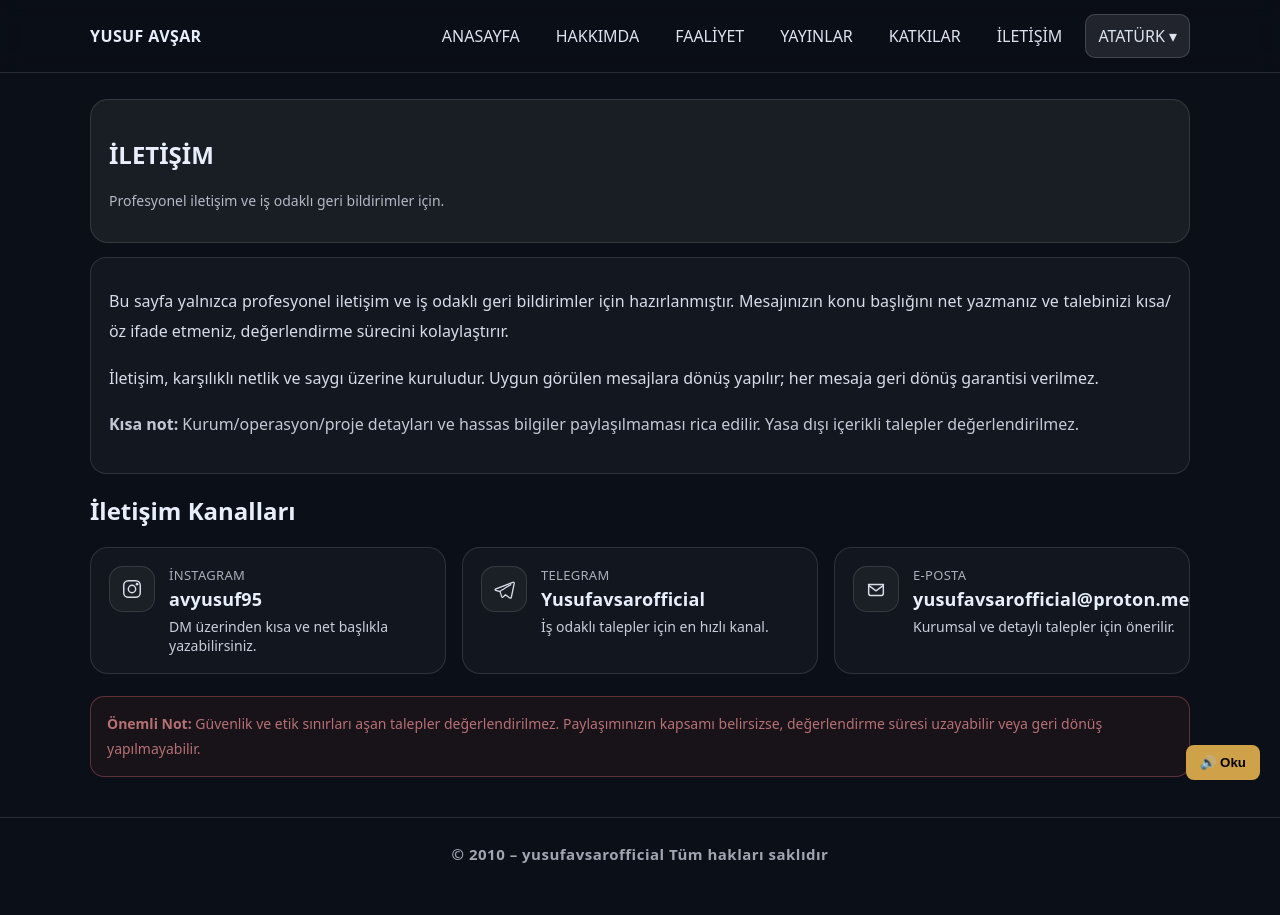
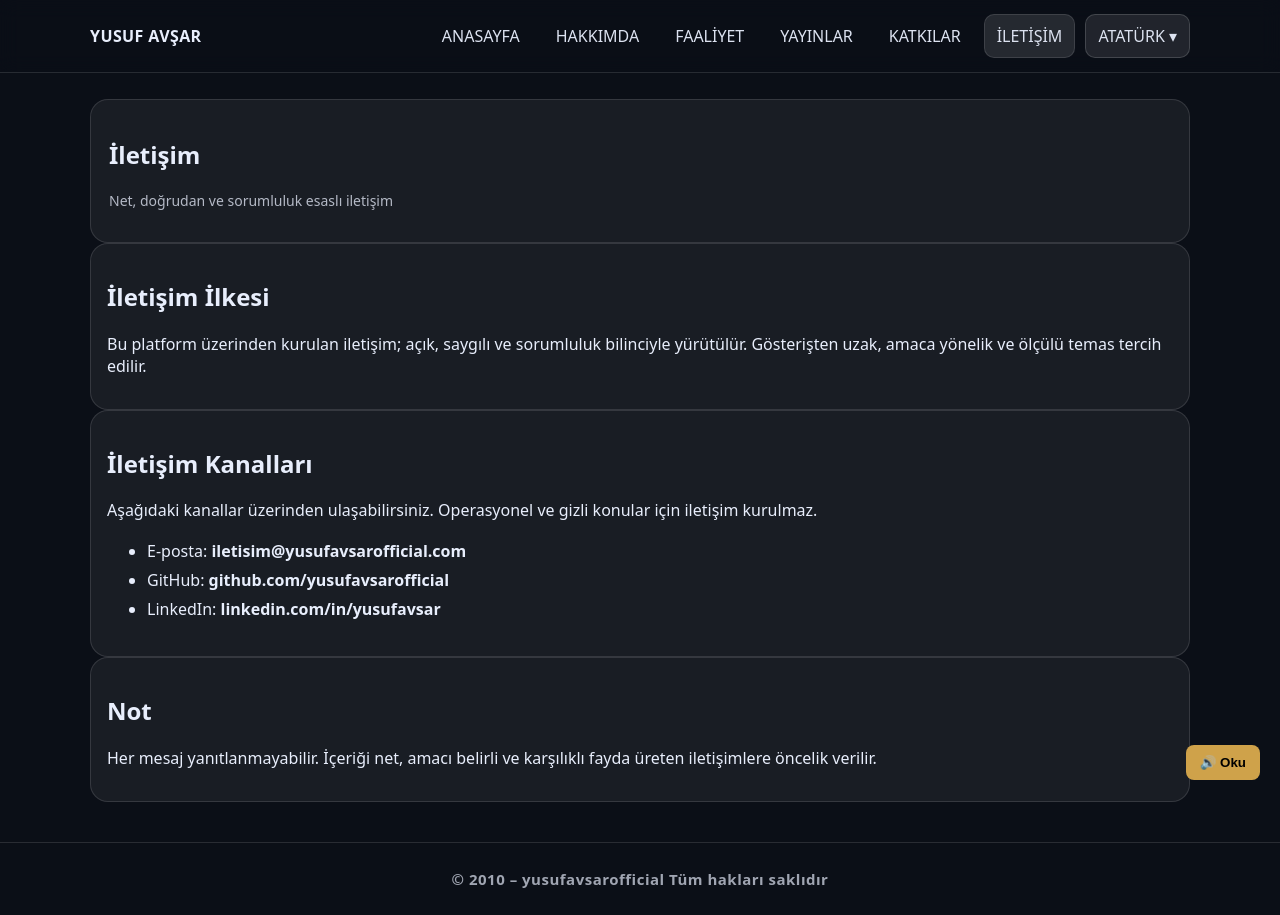
Before and after one commit to yusufavsarofficial/yusufavsarofficial.github.io, a plain HTML site: page iletisim.html in a window 1280 px wide. Before the commit the page ends 890 px from the top, so only its background shows below. Drawn offline with Linux system fonts and the light colour scheme.

Commit message:
Update iletisim.html

```diff
--- a/iletisim.html
+++ b/iletisim.html
@@ -1,199 +1,88 @@
 <!doctype html>
 <html lang="tr">
 <head>
-  <meta charset="utf-8" />
-  <meta name="viewport" content="width=device-width, initial-scale=1" />
-  <title>İletişim</title>
-  <link rel="stylesheet" href="style.css" />
-  <style>
-    .page{ max-width:1100px; margin:auto; }
-    .policy{
-      margin-top:14px;
-      line-height:1.9;
-      opacity:.92;
-      padding:18px 18px;
-      border-radius:16px;
-      border:1px solid rgba(255,255,255,.12);
-      background:rgba(255,255,255,.04);
-    }
-    .policy p{ margin-top:10px; text-align:justify; }
-    .policy .note{ margin-top:12px; opacity:.9; }
+  <meta charset="utf-8">
+  <meta name="viewport" content="width=device-width, initial-scale=1">
+  <title>İletişim | Yusuf Avşar</title>
+  <link rel="stylesheet" href="style.css">
+</head>
+<body>
 
-    .grid{
-      display:grid;
-      grid-template-columns: repeat(3, minmax(0, 1fr));
-      gap:16px;
-      margin-top:18px;
-    }
-    @media (max-width: 950px){ .grid{ grid-template-columns: 1fr; } }
-
-    .contact-card{
-      border:1px solid rgba(255,255,255,.12);
-      background:rgba(255,255,255,.03);
-      border-radius:18px;
-      padding:18px;
-      display:flex;
-      gap:14px;
-      align-items:flex-start;
-      text-decoration:none;
-      color:inherit;
-      transition: transform .12s ease, background .12s ease, border-color .12s ease;
-    }
-    .contact-card:hover{
-      transform: translateY(-2px);
-      background:rgba(255,255,255,.05);
-      border-color: rgba(255,255,255,.18);
-    }
-
-    .icon{
-      width:46px; height:46px;
-      border-radius:14px;
-      display:grid; place-items:center;
-      border:1px solid rgba(255,255,255,.12);
-      background:rgba(255,255,255,.04);
-      flex:0 0 auto;
-    }
-    .icon svg{ width:22px; height:22px; opacity:.92; }
-
-    .meta{ flex:1; }
-    .meta .label{ font-size:13px; opacity:.7; letter-spacing:.3px; }
-    .meta .title{ margin-top:3px; font-size:18px; font-weight:900; letter-spacing:.2px; }
-    .meta .value{ margin-top:6px; font-size:14px; opacity:.85; }
-    .meta .hint{ margin-top:10px; font-size:12px; opacity:.7; }
-
-    .footerhint{
-      margin-top:18px;
-      font-size:12px;
-      opacity:.7;
-      line-height:1.7;
-    }
-  </style>
-</head>
-
-<body>
 <header>
   <div class="container navbar">
     <div class="brand">YUSUF AVŞAR</div>
 
     <nav class="nav">
       <a href="index.html">ANASAYFA</a>
-      <a href="pages/hakkimda.html">HAKKIMDA</a>
-      <a href="pages/faaliyet.html">FAALİYET</a>
-      <a href="pages/yayinlar.html">YAYINLAR</a>
-      <a href="pages/katkilar.html">KATKILAR</a>
-      <a href="pages/iletisim.html">İLETİŞİM</a>
+      <a href="hakkimda.html">HAKKIMDA</a>
+      <a href="faaliyet.html">FAALİYET</a>
+      <a href="yayinlar.html">YAYINLAR</a>
+      <a href="katkilar.html">KATKILAR</a>
+      <a href="iletisim.html" class="active">İLETİŞİM</a>
 
       <div class="dropdown">
         <button class="btn" data-dropdown-btn>ATATÜRK ▾</button>
         <div class="dropdown-menu">
-          <a href="pages/ataturk/ataturk.html">Atatürk</a>
-          <a href="pages/ataturk/ataturk-milliyetciligi.html">Atatürk Milliyetçiliği</a>
-          <a href="pages/ataturk/milli-mucadele.html">Milli Mücadele</a>
-          <a href="pages/ataturk/turk-kulturu.html">Türk Kültürü</a>
-          <a href="pages/ataturk/belgeler.html">Belgeler</a>
-          <a href="pages/ataturk/ilkeler-miras.html">İlkeler & Miras</a>
+          <a href="ataturk.html">Atatürk</a>
+          <a href="ataturk-milliyetciligi.html">Atatürk Milliyetçiliği</a>
+          <a href="milli-mucadele.html">Milli Mücadele</a>
+          <a href="turk-kulturu.html">Türk Kültürü</a>
+          <a href="belgeler.html">Belgeler</a>
+          <a href="ilkeler-miras.html">İlkeler & Miras</a>
         </div>
       </div>
     </nav>
   </div>
 </header>
 
-<main class="container page">
+<main class="container">
+
   <section class="hero">
-    <h1>İLETİŞİM</h1>
-    <p class="hint">Profesyonel iletişim ve iş odaklı geri bildirimler için.</p>
+    <h1>İletişim</h1>
+    <p class="hint">Net, doğrudan ve sorumluluk esaslı iletişim</p>
   </section>
 
-  <div class="policy">
+  <section class="card">
+    <h2>İletişim İlkesi</h2>
     <p>
-      Bu sayfa yalnızca profesyonel iletişim ve iş odaklı geri bildirimler için hazırlanmıştır.
-      Mesajınızın konu başlığını net yazmanız ve talebinizi kısa/öz ifade etmeniz,
-      değerlendirme sürecini kolaylaştırır.
+      Bu platform üzerinden kurulan iletişim; açık, saygılı ve
+      sorumluluk bilinciyle yürütülür. Gösterişten uzak, amaca
+      yönelik ve ölçülü temas tercih edilir.
     </p>
+  </section>
+
+  <section class="card">
+    <h2>İletişim Kanalları</h2>
     <p>
-      İletişim, karşılıklı netlik ve saygı üzerine kuruludur. Uygun görülen mesajlara dönüş yapılır;
-      her mesaja geri dönüş garantisi verilmez.
+      Aşağıdaki kanallar üzerinden ulaşabilirsiniz. Operasyonel
+      ve gizli konular için iletişim kurulmaz.
     </p>
-    <p class="note">
-      <strong>Kısa not:</strong> Kurum/operasyon/proje detayları ve hassas bilgiler paylaşılmaması rica edilir.
-      Yasa dışı içerikli talepler değerlendirilmez.
+
+    <ul>
+      <li>E-posta: <strong>iletisim@yusufavsarofficial.com</strong></li>
+      <li>GitHub: <strong>github.com/yusufavsarofficial</strong></li>
+      <li>LinkedIn: <strong>linkedin.com/in/yusufavsar</strong></li>
+    </ul>
+  </section>
+
+  <section class="card">
+    <h2>Not</h2>
+    <p>
+      Her mesaj yanıtlanmayabilir. İçeriği net, amacı belirli
+      ve karşılıklı fayda üreten iletişimlere öncelik verilir.
     </p>
-  </div>
+  </section>
 
-  <section style="margin-top:18px;">
-    <h2>İletişim Kanalları</h2>
-
-    <div class="grid">
-      <!-- Instagram -->
-      <a class="contact-card" href="https://instagram.com/avyusuf95" target="_blank" rel="noopener">
-        <div class="icon" aria-hidden="true">
-          <!-- Instagram icon (simple) -->
-          <svg viewBox="0 0 24 24" fill="none">
-            <path d="M8 3h8a5 5 0 0 1 5 5v8a5 5 0 0 1-5 5H8a5 5 0 0 1-5-5V8a5 5 0 0 1 5-5Z" stroke="currentColor" stroke-width="1.6"/>
-            <path d="M12 16a4 4 0 1 0 0-8 4 4 0 0 0 0 8Z" stroke="currentColor" stroke-width="1.6"/>
-            <path d="M17.5 6.7h.01" stroke="currentColor" stroke-width="3" stroke-linecap="round"/>
-          </svg>
-        </div>
-        <div class="meta">
-          <div class="label">İNSTAGRAM</div>
-          <div class="title">avyusuf95</div>
-          <div class="value">DM üzerinden kısa ve net başlıkla yazabilirsiniz.</div>
-
-        </div>
-      </a>
-
-      <!-- Telegram -->
-      <a class="contact-card" href="https://t.me/Yusufavsarofficial" target="_blank" rel="noopener">
-        <div class="icon" aria-hidden="true">
-          <!-- Telegram icon -->
-          <svg viewBox="0 0 24 24" fill="none">
-            <path d="M21.5 4.8 3.2 11.9c-1.2.5-1.2 1.2-.2 1.5l4.7 1.5 1.8 5.4c.2.6.1.8.7.8.5 0 .7-.2 1-.5l2.3-2.3 4.8 3.5c.9.5 1.5.2 1.7-.8l3.1-14.8c.3-1.3-.5-1.9-1.6-1.4Z" stroke="currentColor" stroke-width="1.4" stroke-linejoin="round"/>
-            <path d="M7.7 14.4 19.3 7.3" stroke="currentColor" stroke-width="1.4" stroke-linecap="round"/>
-          </svg>
-        </div>
-        <div class="meta">
-          <div class="label">TELEGRAM</div>
-          <div class="title">Yusufavsarofficial</div>
-          <div class="value">İş odaklı talepler için en hızlı kanal.</div>
-
-        </div>
-      </a>
-
-      <!-- Email -->
-      <a class="contact-card" href="mailto:yusufavsarofficial@proton.me?subject=Profesyonel%20İletişim&body=Konu%3A%20%0A%0ATalep%3A%20%0A%0Aİlgili%20Detaylar%3A%20%0A">
-        <div class="icon" aria-hidden="true">
-          <!-- Mail icon -->
-          <svg viewBox="0 0 24 24" fill="none">
-            <path d="M4 7h16v10a2 2 0 0 1-2 2H6a2 2 0 0 1-2-2V7Z" stroke="currentColor" stroke-width="1.6"/>
-            <path d="m4 8 8 6 8-6" stroke="currentColor" stroke-width="1.6" stroke-linejoin="round"/>
-          </svg>
-        </div>
-        <div class="meta">
-          <div class="label">E-POSTA</div>
-          <div class="title">yusufavsarofficial@proton.me</div>
-          <div class="value">Kurumsal ve detaylı talepler için önerilir.</div>
-
-        </div>
-      </a>
-    </div>
-
-    <div class="footerhint" style="
-  margin-top:22px;
-  padding:14px 16px;
-  border-radius:14px;
-  border:1px solid rgba(255,120,120,.45);
-  background:rgba(255,80,80,.08);
-  color:#ff9a9a;
-  font-size:14px;
-  line-height:1.8;
-">
-<strong>Önemli Not:</strong> Güvenlik ve etik sınırları aşan talepler değerlendirilmez.
-Paylaşımınızın kapsamı belirsizse, değerlendirme süresi uzayabilir veya geri dönüş yapılmayabilir.
-</div>
-  </section>
 </main>
 
-<footer><div class="container"><small class="copyright">© 2010 – yusufavsarofficial Tüm hakları saklıdır</small></div></footer>
+<footer>
+  <div class="container">
+    <small class="copyright">
+      © 2010 – yusufavsarofficial Tüm hakları saklıdır
+    </small>
+  </div>
+</footer>
+
 <script src="app.js"></script>
 <script src="tts.js"></script>
 </body>
```
